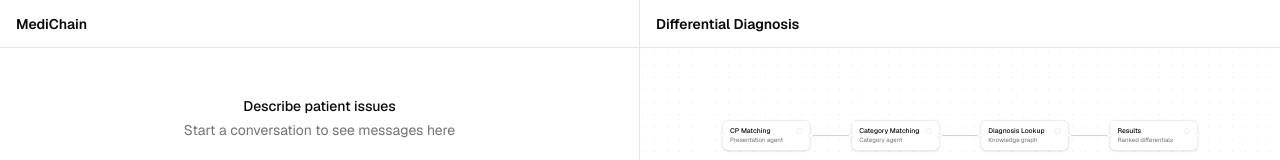
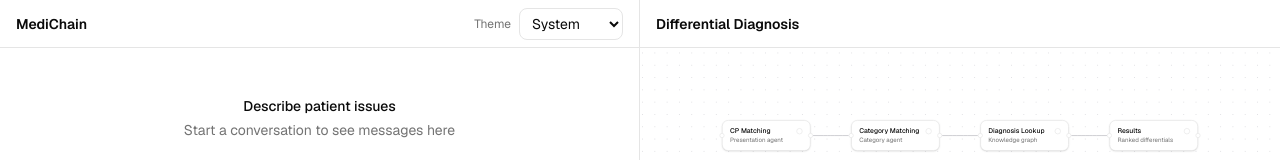
Before and after one commit to rr0nn/medichain, a Next.js app: page / in a window 1280 px wide. Shown: the top 160 px of the page. Built offline with nearby package versions, Linux system fonts and the light colour scheme.

Commit message:
feat(ui): add custom MediChain color theme

```diff
--- a/app/layout.tsx
+++ b/app/layout.tsx
@@ -1,6 +1,7 @@
 import type { Metadata } from "next";
 import { Geist, Geist_Mono } from "next/font/google";
 import "./globals.css";
+import "./theme.css";
 import { TooltipProvider } from "@/components/ui/tooltip";
 import { cn } from "@/lib/utils";
 import { ThemeProvider } from "@/components/theme-provider";
--- a/app/page.tsx
+++ b/app/page.tsx
@@ -17,6 +17,7 @@ import {
 import { Button } from "@/components/ui/button";
 import { ArrowUpIcon } from "lucide-react";
 import { DdxPanel } from "@/components/ddx-panel";
+import { ThemeSelector } from "@/components/theme-selector";
 import type { WorkflowStepState } from "@/components/ddx-workflow-canvas";
 import type { WorkflowStepEvent } from "@/server/ai/workflows/ddx-workflow/workflow";
 import type {
@@ -114,6 +115,7 @@ export default function Chat() {
       <div className="flex flex-col w-1/2 border-r border-border min-h-0">
         <header className="flex items-center justify-between px-4 h-12 border-b border-border shrink-0">
           <span className="font-semibold text-sm">MediChain</span>
+          <ThemeSelector />
         </header>
 
         <Conversation className="flex-1 min-h-0">
--- /dev/null
+++ b/app/theme.css
@@ -0,0 +1,33 @@
+.medichain {
+  --background: #ffffff;
+  --foreground: #093738;
+  --card: #f7fffe;
+  --card-foreground: #093738;
+  --popover: #f7fffe;
+  --popover-foreground: #093738;
+  --primary: #1b7d7e;
+  --primary-foreground: #f5ffff;
+  --secondary: #d2fff8;
+  --secondary-foreground: #0e4c4d;
+  --muted: #dffcf6;
+  --muted-foreground: #356d6d;
+  --accent: #1bc2bd;
+  --accent-foreground: #062d2d;
+  --destructive: #d45b5b;
+  --border: #9de8da;
+  --input: #b4f4e8;
+  --ring: #5fa7ff;
+  --chart-1: #1b7d7e;
+  --chart-2: #1bc2bd;
+  --chart-3: #7bfee2;
+  --chart-4: #5fa7ff;
+  --chart-5: #4e8fe0;
+  --sidebar: #e7fffb;
+  --sidebar-foreground: #093738;
+  --sidebar-primary: #1b7d7e;
+  --sidebar-primary-foreground: #f5ffff;
+  --sidebar-accent: #cffff7;
+  --sidebar-accent-foreground: #0e4c4d;
+  --sidebar-border: #9de8da;
+  --sidebar-ring: #5fa7ff;
+}
--- a/components/ddx-workflow-canvas.tsx
+++ b/components/ddx-workflow-canvas.tsx
@@ -10,7 +10,7 @@ import {
 import "@xyflow/react/dist/style.css";
 import { cn } from "@/lib/utils";
 import { CheckIcon, Loader2Icon } from "lucide-react";
-import { useMemo, useState } from "react";
+import { useMemo, useSyncExternalStore } from "react";
 import { useTheme } from "next-themes";
 import type { WorkflowStepName } from "@/server/ai/workflows/ddx-workflow/workflow";
 
@@ -75,9 +75,13 @@ function StatusDot({ status }: { status: StepStatus }) {
 
 const nodeTypes = { workflow: WorkflowNode };
 
+function subscribe() {
+  return () => {};
+}
+
 export function DdxWorkflowCanvas({ steps }: { steps: WorkflowStepState }) {
   const { resolvedTheme } = useTheme();
-  const [mounted] = useState(() => typeof window !== "undefined");
+  const mounted = useSyncExternalStore(subscribe, () => true, () => false);
 
   const nodes = useMemo(
     () => [
--- a/components/theme-provider.tsx
+++ b/components/theme-provider.tsx
@@ -4,7 +4,12 @@ import { ThemeProvider as NextThemesProvider } from "next-themes";
 
 export function ThemeProvider({ children }: { children: React.ReactNode }) {
   return (
-    <NextThemesProvider attribute="class" defaultTheme="system" enableSystem>
+    <NextThemesProvider
+      attribute="class"
+      defaultTheme="system"
+      enableSystem
+      themes={["light", "dark", "medichain"]}
+    >
       {children}
     </NextThemesProvider>
   );
--- /dev/null
+++ b/components/theme-selector.tsx
@@ -0,0 +1,32 @@
+"use client";
+
+import { useSyncExternalStore } from "react";
+import { useTheme } from "next-themes";
+
+type ThemeOption = "system" | "medichain";
+
+function subscribe() {
+  return () => {};
+}
+
+export function ThemeSelector() {
+  const { theme, setTheme } = useTheme();
+  const mounted = useSyncExternalStore(subscribe, () => true, () => false);
+
+  const value: ThemeOption = theme === "medichain" ? "medichain" : "system";
+
+  return (
+    <label className="flex items-center gap-2 text-xs text-muted-foreground">
+      <span>Theme</span>
+      <select
+        className="h-8 rounded-md border border-input bg-background px-2 text-sm text-foreground outline-none ring-offset-background transition-shadow focus-visible:ring-2 focus-visible:ring-ring"
+        value={mounted ? value : "system"}
+        onChange={(e) => setTheme(e.target.value)}
+        aria-label="Select theme"
+      >
+        <option value="system">System</option>
+        <option value="medichain">Medichain</option>
+      </select>
+    </label>
+  );
+}
```
